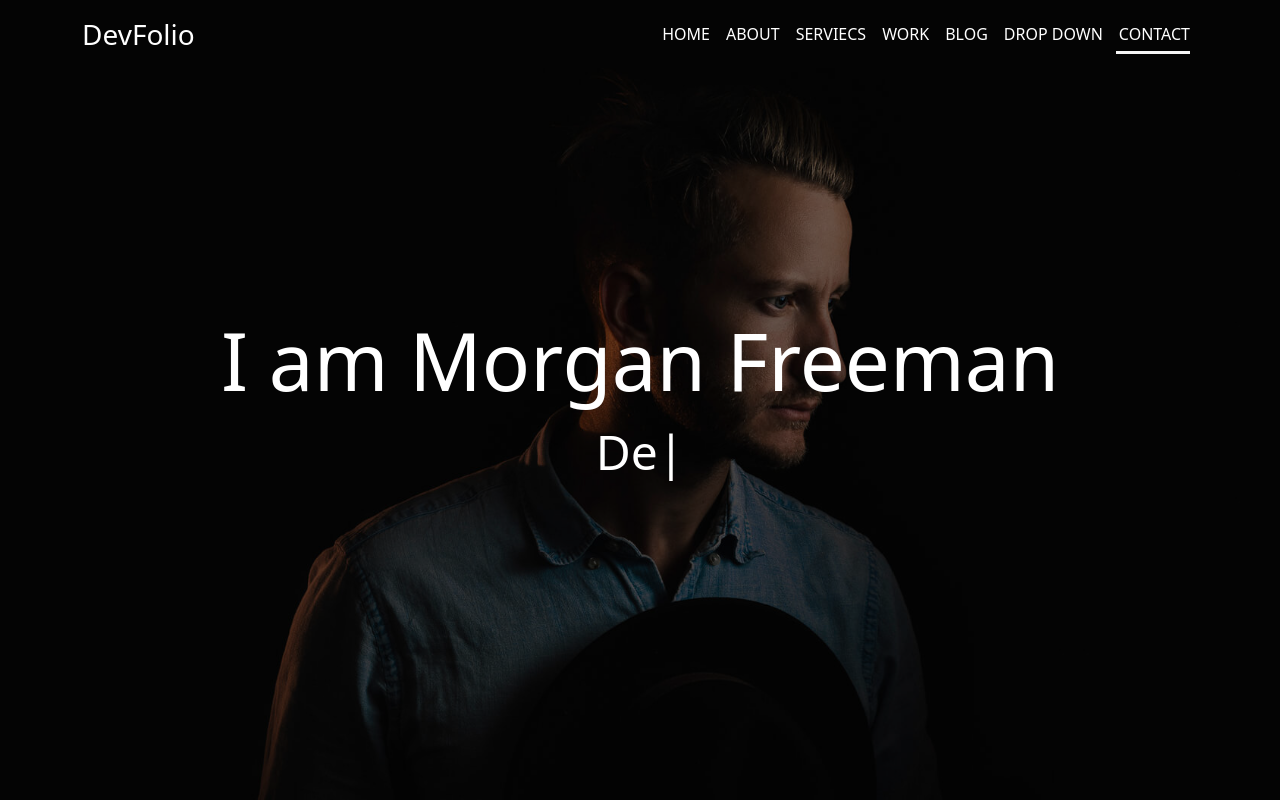
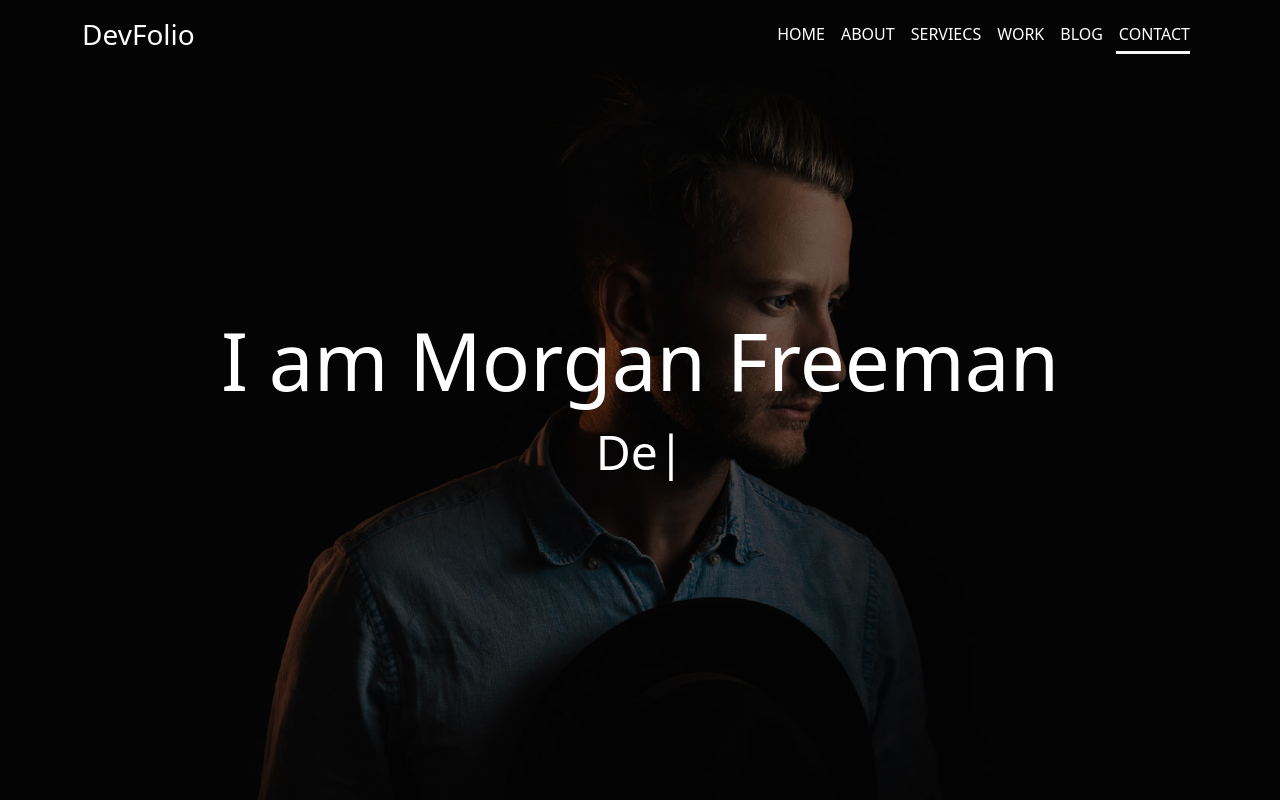
Before and after one commit to el-3agamy/bootstrap-project, a plain HTML site: page index.html in a window 1280 px wide. Shown: the top 800 px of the page. Drawn offline with nearby package versions, Linux system fonts and the light colour scheme; files whose address does not match are found by name.

Commit message:
imporve some sections

```diff
--- a/index.html
+++ b/index.html
@@ -44,7 +44,7 @@
             <a class="nav-link active text-white" aria-current="page" href="#blog">BLOG</a>
           </li>
 
-          <li class="nav-item dropdown">
+          <!-- <li class="nav-item dropdown">
             <a class="nav-link  text-whitedropdown-toggle text-white" href="#" role="button" data-bs-toggle="dropdown"
               aria-expanded="false">
               DROP DOWN
@@ -52,7 +52,6 @@
             <ul class="dropdown-menu ">
               <li><a class="dropdown-item text-black" href="#">Drop Down 1 </a></li>
               <li><a class="dropdown-item text-black" href="#">Deep Drop Down 2
-                  <!-- ***************** inside dropdown************* -->
 
                 </a></li>
               <li><a class="dropdown-item text-black" href="#">Drop Down 3 </a></li>
@@ -60,7 +59,7 @@
               <li><a class="dropdown-item text-black" href="#">Drop Down 5 </a></li>
 
             </ul>
-          </li>
+          </li> -->
           <li class="nav-item">
             <a class="nav-link active text-white" aria-current="page" href="#cont"> CONTACT</a>
 
```
